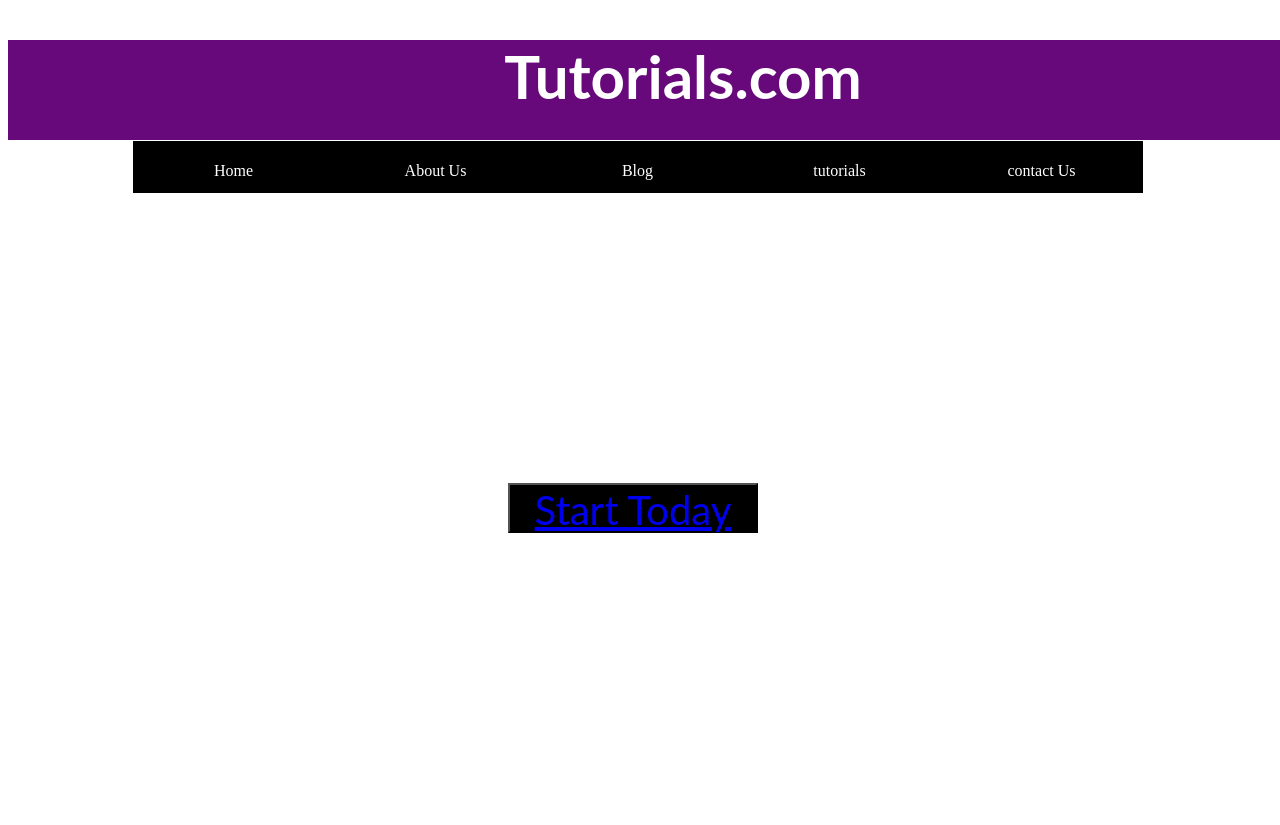
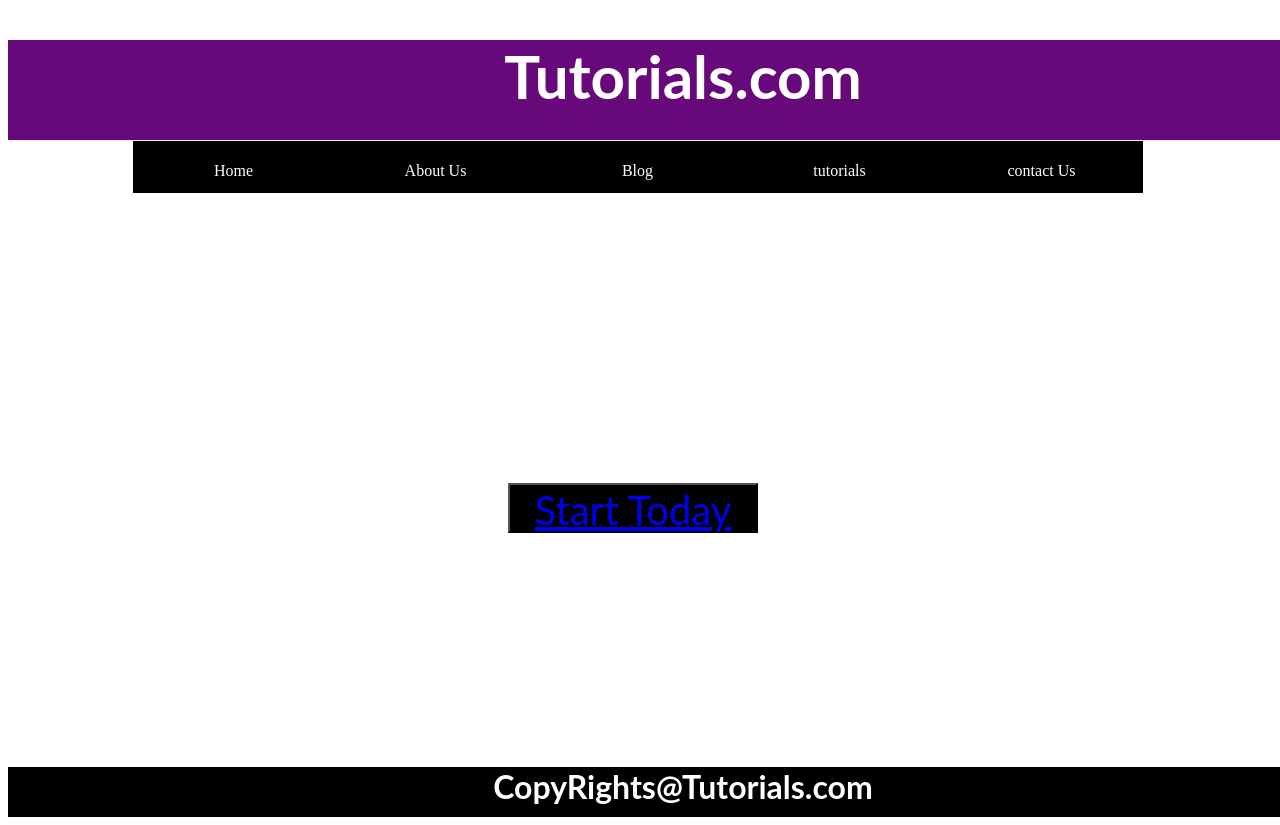
Before and after one commit to sathyababuram/code, a plain HTML site: page index.html in a window 1280 px wide. Shown: the top 825 px of the page. Before the commit the page ends 800 px from the top, so only its background shows below. Drawn offline with Linux system fonts and the light colour scheme.

Commit message:
Update index.html

```diff
--- a/index.html
+++ b/index.html
@@ -20,6 +20,9 @@
     <h1>Welcome To Our Site!</h1>
     <p>Learn skills,software and more on our site</p>
     <button><a href="#">Start Today</a></button>
+  </div>
+  <div id="footer">
+    <h1>CopyRights@Tutorials.com</h1>
   </div>
 
 </body>
@@ -107,5 +110,14 @@
   font-size: 40px;
   font-family: lato;
 }
+#footer
+{
+  height:50px;
+  width:1350px;
+  background:black;
+  font-family:lato;
+  text-align:center;
+  color:white;
+}
 </style>
 </html>
```
